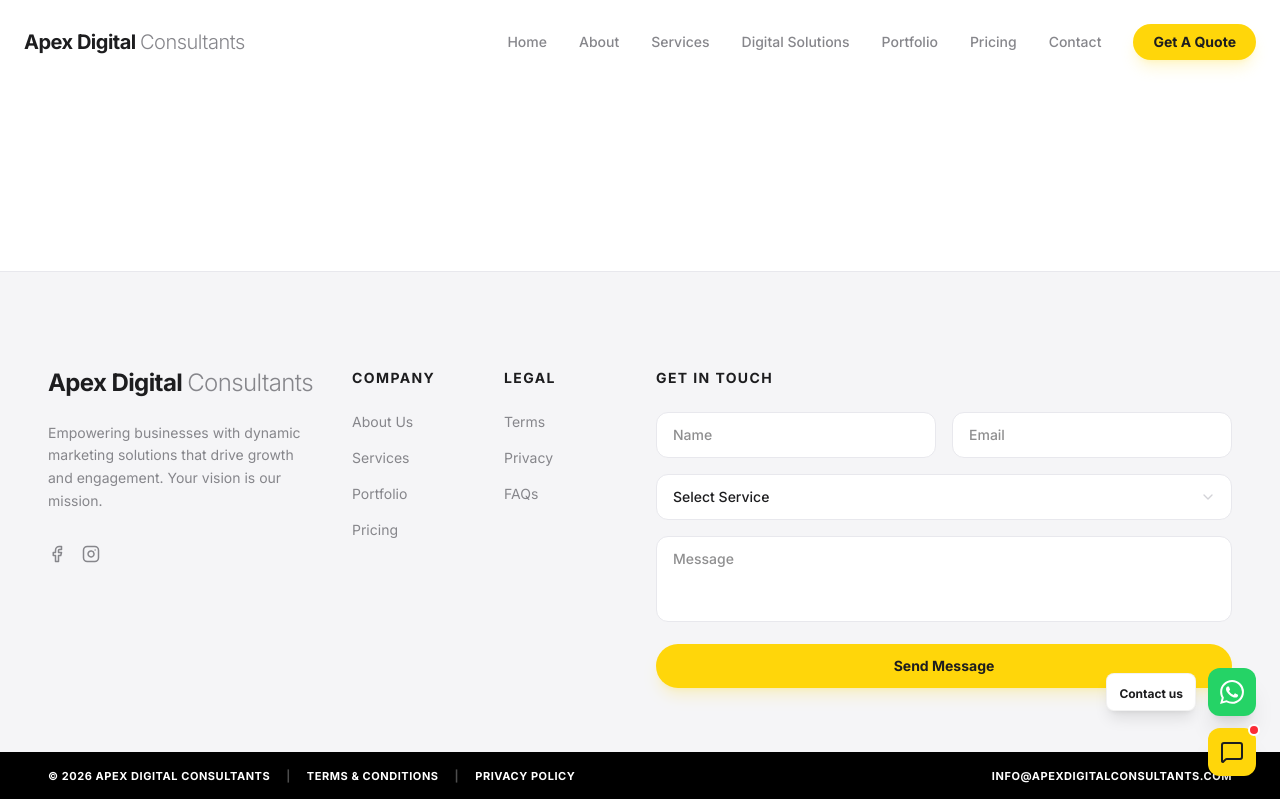
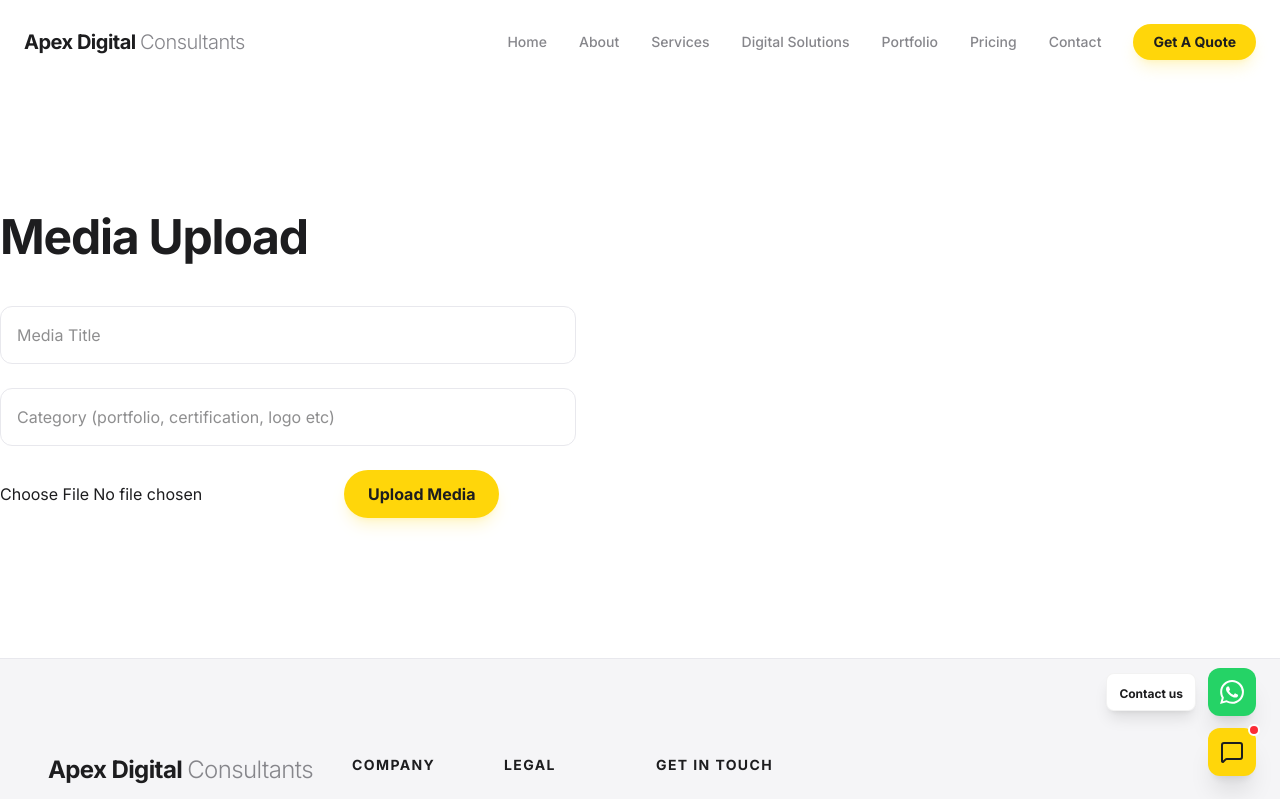
Before and after one commit to recoalleyne-cpu/apex-digital-consultants--1-, a React (Vite) app: page /admin/media in a window 1280 px wide. Shown: the top 799 px of the page. Built offline with nearby package versions, Linux system fonts and the light colour scheme; a web font is replaced by a local one.

Commit message:
Add admin media upload route

```diff
--- a/src/App.tsx
+++ b/src/App.tsx
@@ -1,4 +1,3 @@
-
 import React, { useEffect } from 'react';
 import { BrowserRouter as Router, Routes, Route, useLocation } from 'react-router-dom';
 import { Header } from './components/Layout';
@@ -18,12 +17,15 @@ import { Privacy } from './pages/Privacy';
 import { WebDesign } from './pages/WebDesign';
 import { Logos } from './pages/Logos';
 import { Websites } from './pages/Websites';
+import { AdminMedia } from './pages/AdminMedia';
 
 const ScrollToTop = () => {
   const { pathname } = useLocation();
+
   useEffect(() => {
     window.scrollTo(0, 0);
   }, [pathname]);
+
   return null;
 };
 
@@ -49,6 +51,7 @@ function App() {
             <Route path="/services/web-design" element={<WebDesign />} />
             <Route path="/services/logos" element={<Logos />} />
             <Route path="/services/websites" element={<Websites />} />
+            <Route path="/admin/media" element={<AdminMedia />} />
           </Routes>
         </main>
         <Footer />
--- /dev/null
+++ b/src/pages/AdminMedia.tsx
@@ -0,0 +1,74 @@
+import React, { useState } from "react";
+
+export const AdminMedia = () => {
+  const [file, setFile] = useState<File | null>(null);
+  const [title, setTitle] = useState("");
+  const [category, setCategory] = useState("");
+  const [uploading, setUploading] = useState(false);
+  const [uploadedUrl, setUploadedUrl] = useState("");
+
+  const handleUpload = async () => {
+    if (!file) return;
+
+    setUploading(true);
+
+    const formData = new FormData();
+    formData.append("file", file);
+    formData.append("title", title);
+    formData.append("category", category);
+
+    const res = await fetch("/api/upload", {
+      method: "POST",
+      body: formData
+    });
+
+    const data = await res.json();
+
+    setUploadedUrl(data.url);
+    setUploading(false);
+  };
+
+  return (
+    <div className="container-wide py-32">
+      <h1 className="heading-lg mb-10">Media Upload</h1>
+
+      <div className="space-y-6 max-w-xl">
+
+        <input
+          type="text"
+          placeholder="Media Title"
+          value={title}
+          onChange={(e) => setTitle(e.target.value)}
+          className="w-full border border-apple-gray-100 p-4 rounded-xl"
+        />
+
+        <input
+          type="text"
+          placeholder="Category (portfolio, certification, logo etc)"
+          value={category}
+          onChange={(e) => setCategory(e.target.value)}
+          className="w-full border border-apple-gray-100 p-4 rounded-xl"
+        />
+
+        <input
+          type="file"
+          onChange={(e) => setFile(e.target.files?.[0] || null)}
+        />
+
+        <button
+          onClick={handleUpload}
+          className="apple-button apple-button-primary"
+        >
+          {uploading ? "Uploading..." : "Upload Media"}
+        </button>
+
+        {uploadedUrl && (
+          <div className="mt-6">
+            <p className="mb-3">Upload successful:</p>
+            <img src={uploadedUrl} className="rounded-xl max-h-64" />
+          </div>
+        )}
+      </div>
+    </div>
+  );
+};
```
